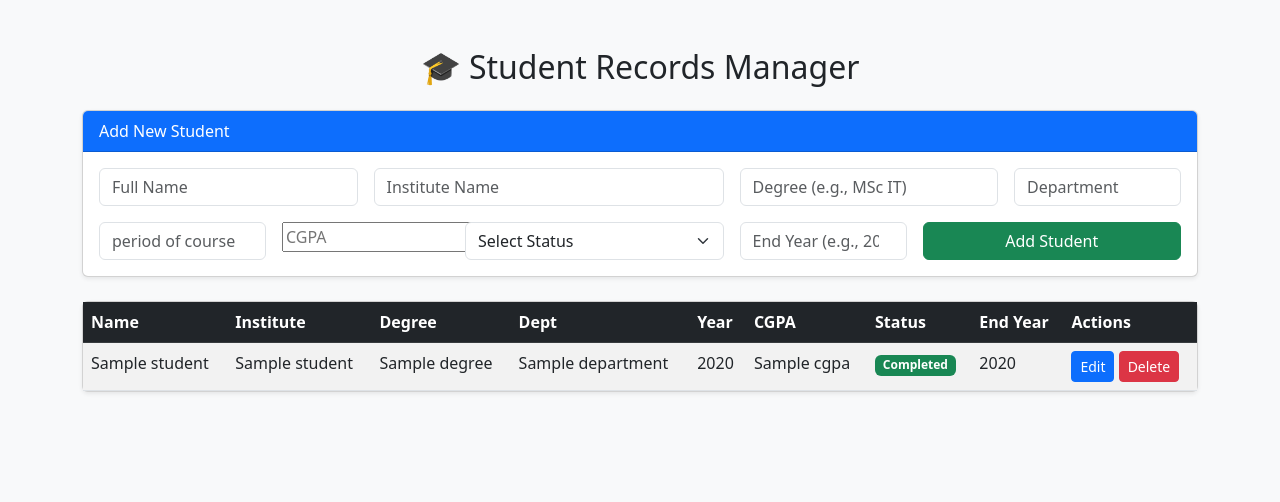
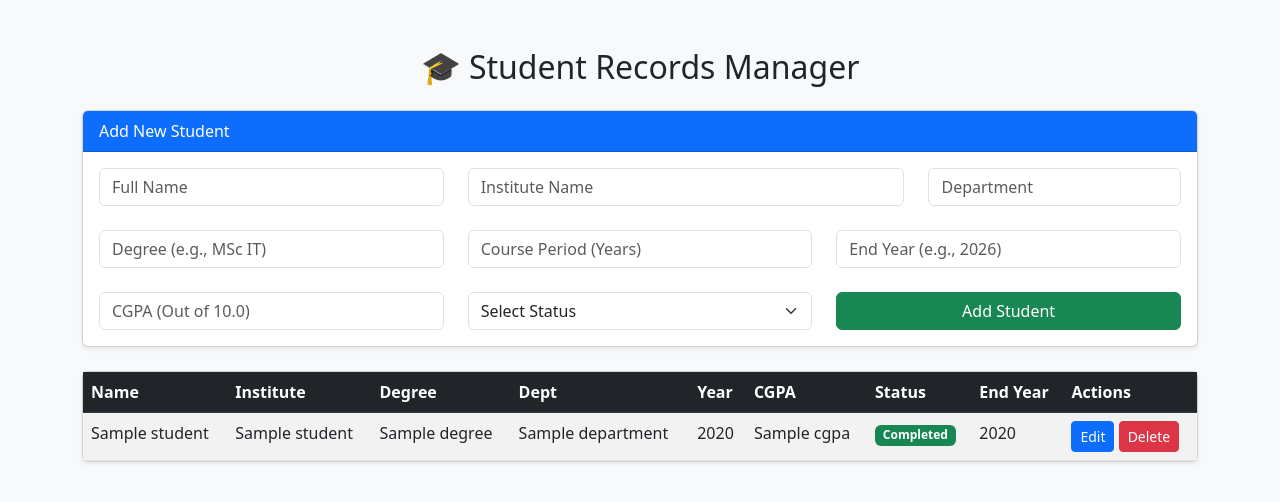
Before and after one commit to Subiyan-coder/Student-Records-Manager, a Flask app: template templates/index.html in a window 1280 px wide. Shown: the top 502 px of the page. Run offline with Flask 3, Linux system fonts and the light colour scheme; the template is opened without the code that fills it: most values are stand-ins (such as "Sample title", 1, 10 or a date in 2020).

Commit message:
Updated UI: Restructured form to 3 rows to fix dropdown overlap

```diff
--- a/templates/index.html
+++ b/templates/index.html
@@ -13,38 +13,42 @@
     <div class="card mb-4 shadow-sm">
         <div class="card-header bg-primary text-white">Add New Student</div>
         <div class="card-body">
-            <form action="/add" method="POST" class="row g-3" onsubmit="document.getElementById('submitBtn').innerHTML = '⏳ Waking up Server...'; document.getElementById('submitBtn').disabled = true;">
-                <div class="col-md-3">
+            <form action="/add" method="POST" class="row g-4" onsubmit="document.getElementById('submitBtn').innerHTML = '⏳ Waking up Server...'; document.getElementById('submitBtn').disabled = true;">
+
+                <div class="col-md-4">
                     <input type="text" name="name" class="form-control" placeholder="Full Name" required>
                 </div>
-                <div class="col-md-4">
+                <div class="col-md-5">
                     <input type="text" name="institute_name" class="form-control" placeholder="Institute Name" required>
                 </div>
                 <div class="col-md-3">
+                    <input type="text" name="dept" class="form-control" placeholder="Department" required>
+                </div>
+
+                <div class="col-md-4">
                     <input type="text" name="degree" class="form-control" placeholder="Degree (e.g., MSc IT)" required>
                 </div>
-                <div class="col-md-2">
-                    <input type="text" name="dept" class="form-control" placeholder="Department" required>
+                <div class="col-md-4">
+                    <input type="number" name="year" class="form-control" placeholder="Course Period (Years)" required>
                 </div>
-                <div class="col-md-2">
-                    <input type="number" name="year" class="form-control" placeholder="period of course" required>
+                <div class="col-md-4">
+                    <input type="number" name="end_year" class="form-control" placeholder="End Year (e.g., 2026)" required>
                 </div>
-                <div class="col-md-2">
-                    <input type="number" name="cgpa" max="10" step="0.01" placeholder="CGPA" required>
+
+                <div class="col-md-4">
+                    <input type="number" name="cgpa" max="10" step="0.01" class="form-control" placeholder="CGPA (Out of 10.0)" required>
                 </div>
-                <div class="col-md-3">
+                <div class="col-md-4">
                     <select name="status" class="form-select" required>
                         <option value="" disabled selected>Select Status</option>
                         <option value="Completed">Completed</option>
                         <option value="Pursuing">Pursuing</option>
                     </select>
                 </div>
-                <div class="col-md-2">
-                    <input type="number" name="end_year" class="form-control" placeholder="End Year (e.g., 2026)" required>
+                <div class="col-md-4 d-grid">
+                    <button type="submit" id="submitBtn" class="btn btn-success font-weight-bold">Add Student</button>
                 </div>
-                <div class="col-md-3 d-grid">
-                    <button type="submit" id="submitBtn" class="btn btn-success">Add Student</button>
-                </div>
+
             </form>
         </div>
     </div>
```
